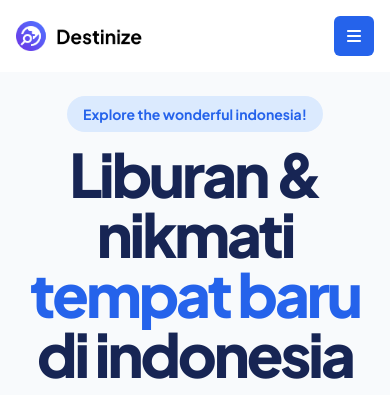
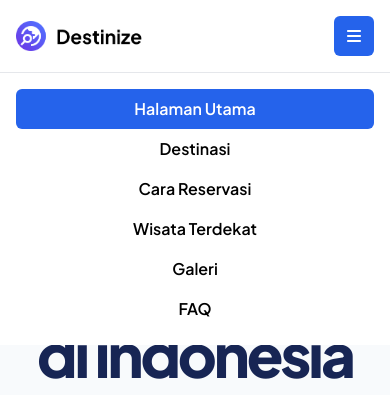
Before and after one commit to agreytosira/destinize, a React (Vite) app: page / in a window 390 px wide. Both pictures are taken after a click on the button 354 px from the left and 36 px from the top of the page. Shown: the top 395 px of the page. Built offline with nearby package versions, Linux system fonts and the light colour scheme.

Commit message:
feat: finishing navbar mobile menu

```diff
--- a/index.html
+++ b/index.html
@@ -1,5 +1,5 @@
 <!DOCTYPE html>
-<html lang="en">
+<html lang="en" class="scroll-smooth">
   <head>
     <meta charset="UTF-8" />
     <link rel="icon" type="image/svg+xml" href="/vite.svg" />
--- a/src/components/Navbar.jsx
+++ b/src/components/Navbar.jsx
@@ -1,3 +1,4 @@
+import { useState } from 'react'
 import { FaMagnifyingGlass, FaBars } from 'react-icons/fa6'
 import Dropdown from './Dropdown'
 import { GoLocation } from 'react-icons/go'
@@ -19,17 +20,40 @@ function Navbar() {
     { id: 9, label: 'Romantic', items: ['Taman Sari', 'Pantai Nglambor', 'Pantai Drini', 'Pantai Baron', 'Pantai Kukup'] },
     { id: 10, label: 'Nature', items: ['Merapi', 'Merbabu', 'Sumbing', 'Sindoro', 'Lawu'] }
   ]
+  const [openMobileMenu, setOpenMobileMenu] = useState(false)
 
   return (
-    <header className='w-full py-4 divide-y'>
+    <header className='relative w-full py-4 divide-y'>
       <nav className='container fixed top-0 z-50 flex items-center justify-between px-4 py-4 bg-white lg:hidden'>
         <Link to='/'>
           <img src='/Logo.png' alt='Logo' className='w-2/5' />
         </Link>
-        <button className='p-3 text-white bg-blue-600 rounded-md'>
+        <button onClick={() => setOpenMobileMenu(!openMobileMenu)} className='p-3 text-white bg-blue-600 rounded-md'>
           <FaBars />
         </button>
       </nav>
+      {openMobileMenu && (
+        <div className='container fixed z-50 flex flex-col items-center justify-center w-full h-auto py-4 bg-white mt-14'>
+          <a href='#' className='inline-flex justify-center w-full px-4 py-2 font-semibold text-white bg-blue-600 rounded-md'>
+            Halaman Utama
+          </a>
+          <a href='#destination' className='inline-flex justify-center w-full px-4 py-2 font-semibold '>
+            Destinasi
+          </a>
+          <a href='#reservation' className='inline-flex justify-center w-full px-4 py-2 font-semibold '>
+            Cara Reservasi
+          </a>
+          <a href='#findtour' className='inline-flex justify-center w-full px-4 py-2 font-semibold '>
+            Wisata Terdekat
+          </a>
+          <a href='#gallery' className='inline-flex justify-center w-full px-4 py-2 font-semibold '>
+            Galeri
+          </a>
+          <a href='#faq' className='inline-flex justify-center w-full px-4 py-2 font-semibold '>
+            FAQ
+          </a>
+        </div>
+      )}
       <nav className='container items-center justify-between hidden mb-4 lg:flex border-t-transparent'>
         <Link to='/'>
           <img src='/Logo.png' alt='' className='pr-2 w-36' />
--- a/src/sections/FAQSection.jsx
+++ b/src/sections/FAQSection.jsx
@@ -20,7 +20,7 @@ const FAQSection = () => {
   ]
 
   return (
-    <div className='container my-16'>
+    <div className='container my-16' id='faq'>
       <div className='flex flex-col items-center justify-between mb-12 lg:flex-row'>
         <div className='flex flex-col items-center gap-2 text-center lg:items-start'>
           <span className='subtitle'>FREQUENTLY ASKED QUESTION</span>
--- a/src/sections/FavoriteDestination.jsx
+++ b/src/sections/FavoriteDestination.jsx
@@ -4,7 +4,7 @@ import destinations from '../data/destinations'
 
 function FavoriteDestination() {
   return (
-    <div className='container '>
+    <div className='container' id='destination'>
       <div className='flex flex-col items-center justify-between mb-12 text-center'>
         <div className='flex flex-col items-center gap-2 lg:items-start'>
           <span className='subtitle'>DESTINASI FAVORIT</span>
--- a/src/sections/FindTour.jsx
+++ b/src/sections/FindTour.jsx
@@ -1,6 +1,6 @@
 function FindTour() {
   return (
-    <div className='container my-16'>
+    <div className='container my-16' id='findtour'>
       <div className='flex flex-col items-center text-center'>
         <div className='space-y-4'>
           <span className='subtitle'>CARI TEMPAT WISATA</span>
--- a/src/sections/GetToKnow.jsx
+++ b/src/sections/GetToKnow.jsx
@@ -3,7 +3,7 @@ import { FaChevronRight } from 'react-icons/fa6'
 
 function GetToKnow() {
   return (
-    <div className='container my-32'>
+    <div className='container my-32' id='gallery'>
       <div className='flex flex-col items-center justify-between mb-12 text-center lg:text-left lg:flex-row'>
         <div className='flex flex-col items-center gap-2 lg:items-start'>
           <span className='subtitle'>MENGENAL DESTINIZE</span>
--- a/src/sections/ReservationGuide.jsx
+++ b/src/sections/ReservationGuide.jsx
@@ -1,6 +1,6 @@
 function ReservationGuide() {
   return (
-    <div className='container my-16'>
+    <div className='container my-16' id='reservation'>
       <div className='grid items-center gap-4 lg:grid-cols-2'>
         <div className='flex flex-col'>
           <div className='flex flex-col gap-2'>
```
Lines whose indentation alone changed are shown as unchanged.
